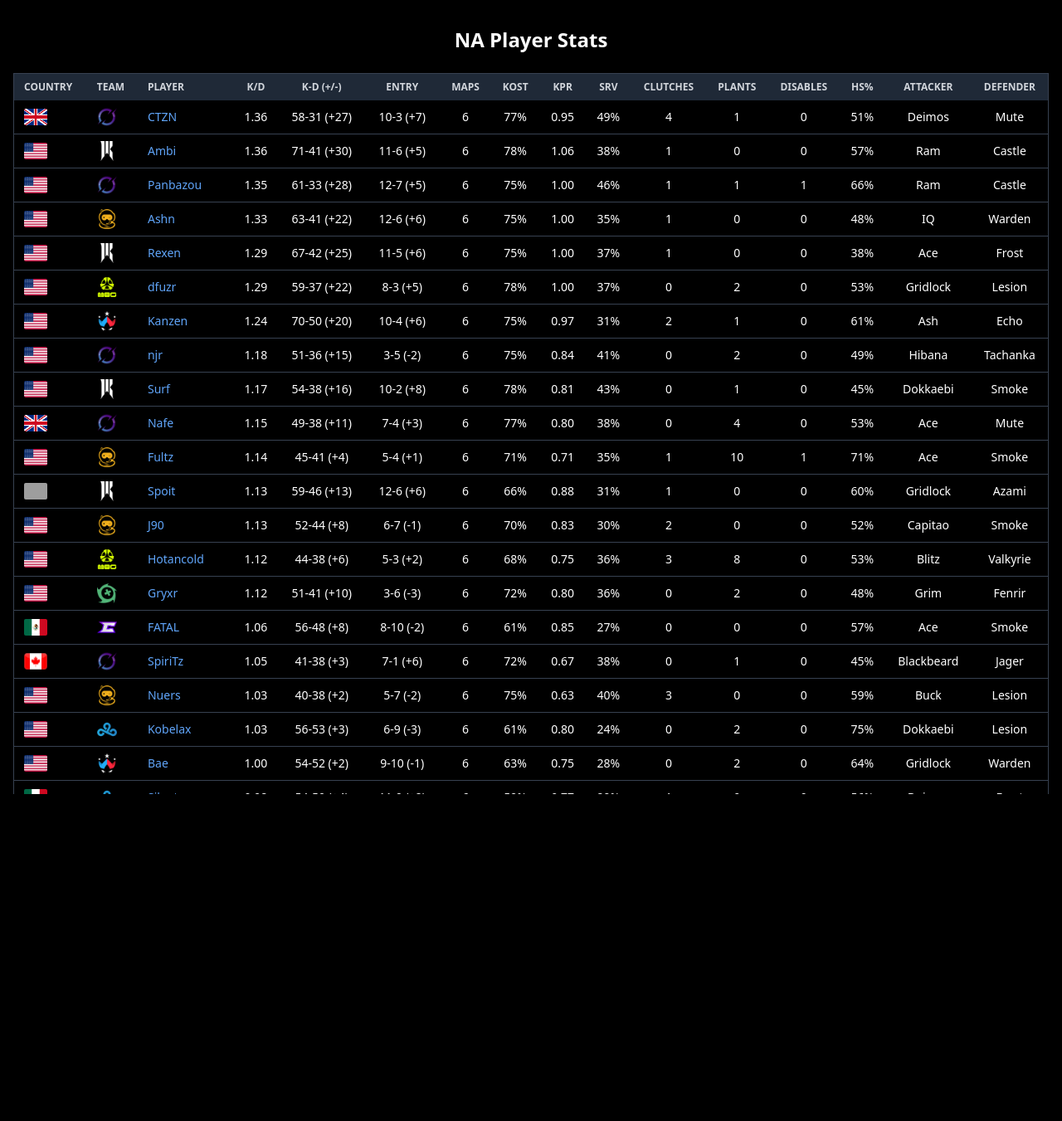
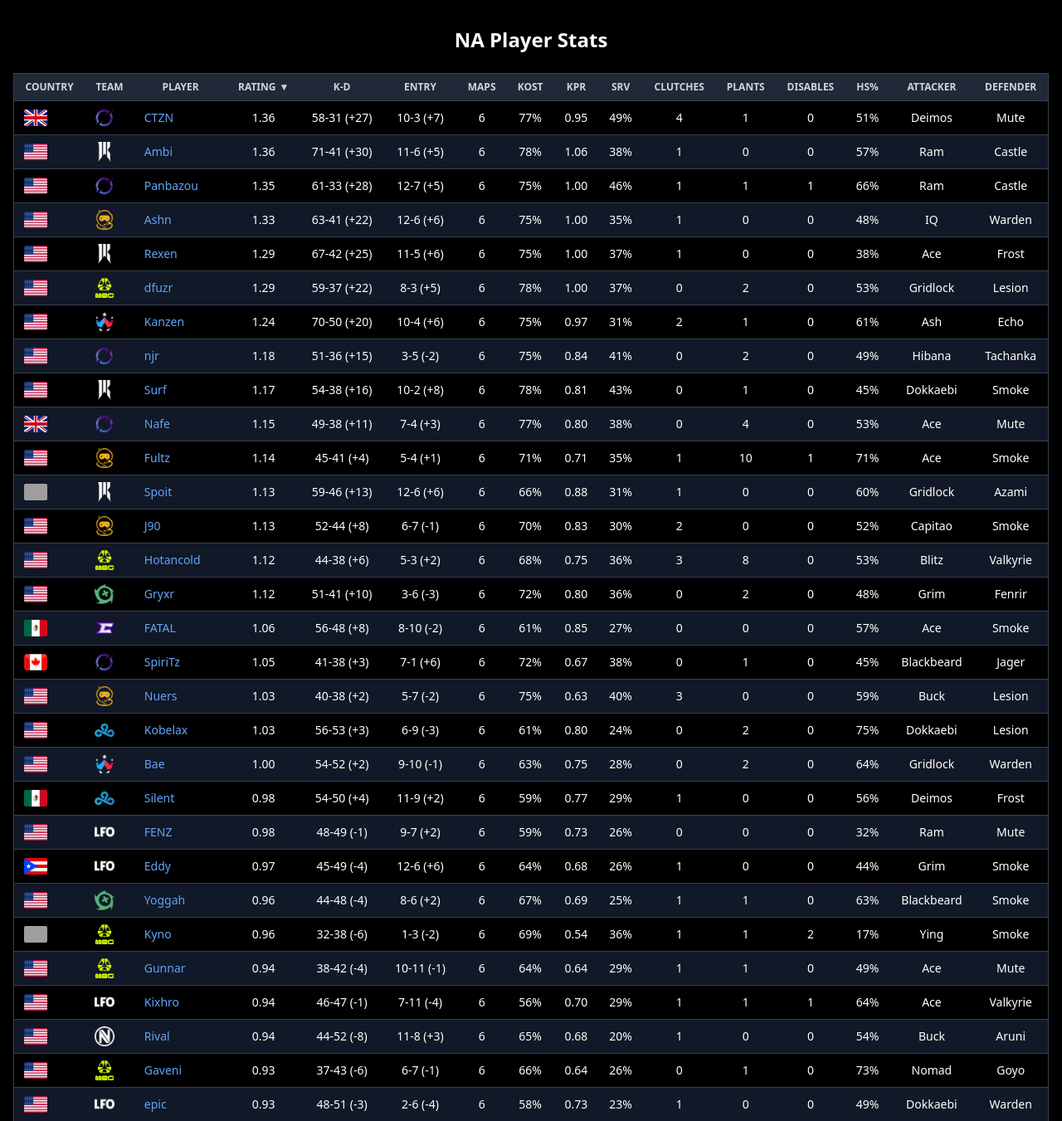
Before and after one commit to JayAlton/SixIntel, a Flask app: page /na/stats in a window 1280 px wide. Shown: the part 60-1411 px from the top of the page at 83% size. Before the commit the page ends 1017 px from the top, so only its background shows below. Run offline with Flask 3, Linux system fonts and the light colour scheme; some libraries are stand-ins or nearby versions; grey boxes are pictures that could not be loaded.

Commit message:
Table sorting and hovering

```diff
--- a/templates/layout.html
+++ b/templates/layout.html
@@ -4,6 +4,7 @@
   <meta charset="UTF-8" />
   <title>{% block title %}SixIntel{% endblock %}</title>
   <script src="https://cdn.tailwindcss.com"></script>
+  <script defer src="https://cdn.jsdelivr.net/npm/alpinejs@3.x.x/dist/cdn.min.js"></script>
 </head>
 <body class="bg-black text-white min-h-screen">
   <nav class="bg-black text-white p-4">
--- a/templates/standings.html
+++ b/templates/standings.html
@@ -15,7 +15,7 @@
   </thead>
   <tbody>
     {% for team in standings %}
-    <tr class="hover:bg-gray-100">
+    <tr class="hover:bg-gray-600">
       <td class="p-2 border">{{ loop.index }}</td>
       <td class="p-2 border flex items-center gap-2">
         <img src="{{ url_for('static', filename=team.logo) }}" alt="{{ team.team }}" class="w-10 h-10 inline-block">
--- a/templates/stats.html
+++ b/templates/stats.html
@@ -5,54 +5,112 @@
 {% block content %}
 <h1 class="text-2xl font-bold mb-6 text-center">{{ region }} Player Stats</h1>
 
-<div class="w-full overflow-x-auto px-4">
+<!-- Stats Table with Alpine.js -->
+<div x-data="statsTable()" class="w-full overflow-x-auto px-4">
   <table class="w-full text-sm text-white bg-black border border-gray-700">
     <thead class="bg-gray-800 text-xs uppercase text-gray-300">
       <tr>
-        <th class="px-3 py-2 text-left">Country</th>
-        <th class="px-3 py-2 text-left">Team</th>
-        <th class="px-3 py-2 text-left">Player</th>
-        <th class="px-3 py-2">K/D</th>
-        <th class="px-3 py-2">K-D (+/-)</th>
-        <th class="px-3 py-2">Entry</th>
-        <th class="px-3 py-2">Maps</th>
-        <th class="px-3 py-2">KOST</th>
-        <th class="px-3 py-2">KPR</th>
-        <th class="px-3 py-2">SRV</th>
-        <th class="px-3 py-2">Clutches</th>
-        <th class="px-3 py-2">Plants</th>
-        <th class="px-3 py-2">Disables</th>
-        <th class="px-3 py-2">HS%</th>
+        <th class="px-3 py-2">Country</th>
+        <th class="px-3 py-2">Team</th>
+        <th class="px-3 py-2">Player</th>
+
+        <template x-for="column in sortableColumns" :key="column.key">
+          <th
+            class="px-3 py-2 cursor-pointer select-none"
+            @click="sortBy(column.key)"
+          >
+            <div class="flex items-center gap-1 justify-center">
+              <span x-text="column.label"></span>
+              <template x-if="sortKey === column.key">
+                <span x-text="sortAsc ? '▲' : '▼'"></span>
+              </template>
+            </div>
+          </th>
+        </template>
+
         <th class="px-3 py-2">Attacker</th>
         <th class="px-3 py-2">Defender</th>
       </tr>
     </thead>
+
     <tbody class="divide-y divide-gray-700">
-      {% for player in stats %}
-      <tr class="hover:bg-gray-900">
-        <td class="px-3 py-2">
-          <img src="{{ url_for('static', filename=player.country_flag) }}" alt="{{ player.country }}" class="h-5 w-7 rounded-sm">
-        </td>
-        <td class="px-3 py-2">
-          <img src="{{ url_for('static', filename=player.team_logo) }}" alt="Team Logo" class="h-6 w-6 rounded-sm">
-        </td>
-        <td class="px-3 py-2 font-medium text-blue-400">{{ player.player }}</td>
-        <td class="px-3 py-2 text-center">{{ player.rating }}</td>
-        <td class="px-3 py-2 text-center">{{ player.k_d }}</td>
-        <td class="px-3 py-2 text-center">{{ player.entry }}</td>
-        <td class="px-3 py-2 text-center">{{ player.maps }}</td>
-        <td class="px-3 py-2 text-center">{{ player.kost }}</td>
-        <td class="px-3 py-2 text-center">{{ player.kpr }}</td>
-        <td class="px-3 py-2 text-center">{{ player.srv }}</td>
-        <td class="px-3 py-2 text-center">{{ player.clutches }}</td>
-        <td class="px-3 py-2 text-center">{{ player.plants }}</td>
-        <td class="px-3 py-2 text-center">{{ player.disables }}</td>
-        <td class="px-3 py-2 text-center">{{ player.hs_percent }}%</td>
-        <td class="px-3 py-2 text-center">{{ player.attacker }}</td>
-        <td class="px-3 py-2 text-center">{{ player.defender }}</td>
-      </tr>
-      {% endfor %}
+      <template x-for="(player, index) in sortedData()" :key="player.player">
+        <tr
+          :class="index % 2 === 0 ? 'bg-black' : 'bg-gray-900'"
+          class="transition-colors duration-200 hover:bg-gray-800"
+        >
+          <td class="px-3 py-2">
+            <img :src="'/static/' + player.country_flag" :alt="player.country" class="h-5 w-7 rounded-sm">
+          </td>
+          <td class="px-3 py-2">
+            <img :src="'/static/' + player.team_logo" alt="Team Logo" class="h-6 w-6 rounded-sm">
+          </td>
+          <td class="px-3 py-2 font-medium text-blue-400" x-text="player.player"></td>
+          <td class="px-3 py-2 text-center" x-text="player.rating"></td>
+          <td class="px-3 py-2 text-center" x-text="player.k_d"></td>
+          <td class="px-3 py-2 text-center" x-text="player.entry"></td>
+          <td class="px-3 py-2 text-center" x-text="player.maps"></td>
+          <td class="px-3 py-2 text-center" x-text="player.kost"></td>
+          <td class="px-3 py-2 text-center" x-text="player.kpr"></td>
+          <td class="px-3 py-2 text-center" x-text="player.srv"></td>
+          <td class="px-3 py-2 text-center" x-text="player.clutches"></td>
+          <td class="px-3 py-2 text-center" x-text="player.plants"></td>
+          <td class="px-3 py-2 text-center" x-text="player.disables"></td>
+          <td class="px-3 py-2 text-center" x-text="player.hs_percent + '%'"></td>
+          <td class="px-3 py-2 text-center" x-text="player.attacker"></td>
+          <td class="px-3 py-2 text-center" x-text="player.defender"></td>
+        </tr>
+      </template>
     </tbody>
   </table>
 </div>
+
+<!-- Alpine.js Sort Script -->
+<script>
+function statsTable() {
+  return {
+    rawData: JSON.parse('{{ stats | tojson | safe }}'),
+    sortKey: 'rating',
+    sortAsc: false,
+    sortableColumns: [
+      { key: 'rating', label: 'Rating' },
+      { key: 'k_d', label: 'K-D' },
+      { key: 'entry', label: 'Entry' },
+      { key: 'maps', label: 'Maps' },
+      { key: 'kost', label: 'KOST' },
+      { key: 'kpr', label: 'KPR' },
+      { key: 'srv', label: 'SRV' },
+      { key: 'clutches', label: 'Clutches' },
+      { key: 'plants', label: 'Plants' },
+      { key: 'disables', label: 'Disables' },
+      { key: 'hs_percent', label: 'HS%' },
+    ],
+
+    sortBy(key) {
+      if (this.sortKey === key) {
+        this.sortAsc = !this.sortAsc;
+      } else {
+        this.sortKey = key;
+        this.sortAsc = false;
+      }
+    },
+
+    sortedData() {
+      return this.rawData.slice().sort((a, b) => {
+        const valA = this.parseValue(a[this.sortKey]);
+        const valB = this.parseValue(b[this.sortKey]);
+        return this.sortAsc ? valA - valB : valB - valA;
+      });
+    },
+
+    parseValue(val) {
+      if (typeof val === 'string') {
+        const match = val.match(/(-?\d+\.?\d*)/);
+        return match ? parseFloat(match[1]) : 0;
+      }
+      return typeof val === 'number' ? val : 0;
+    }
+  }
+}
+</script>
 {% endblock %}
```
